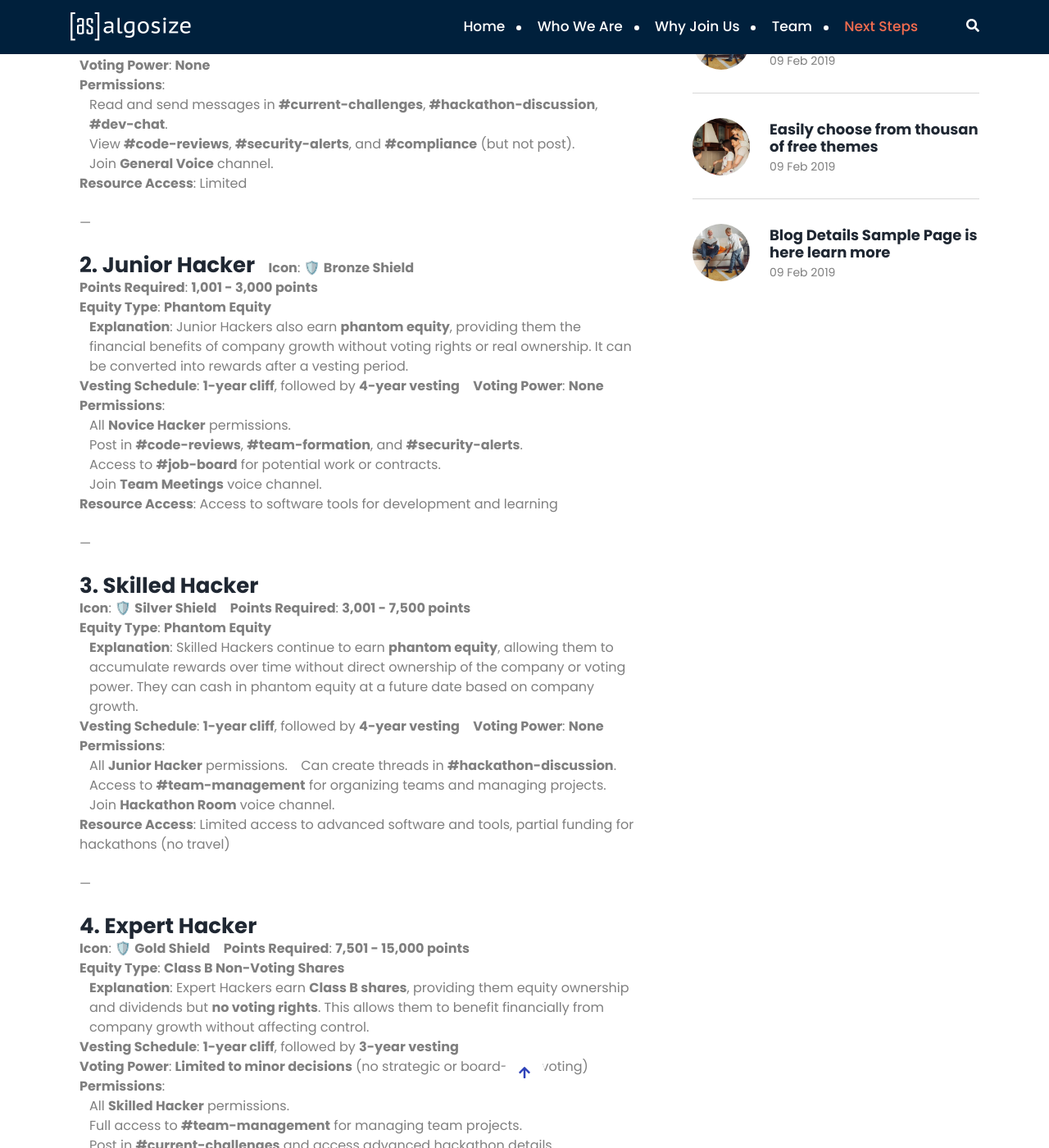
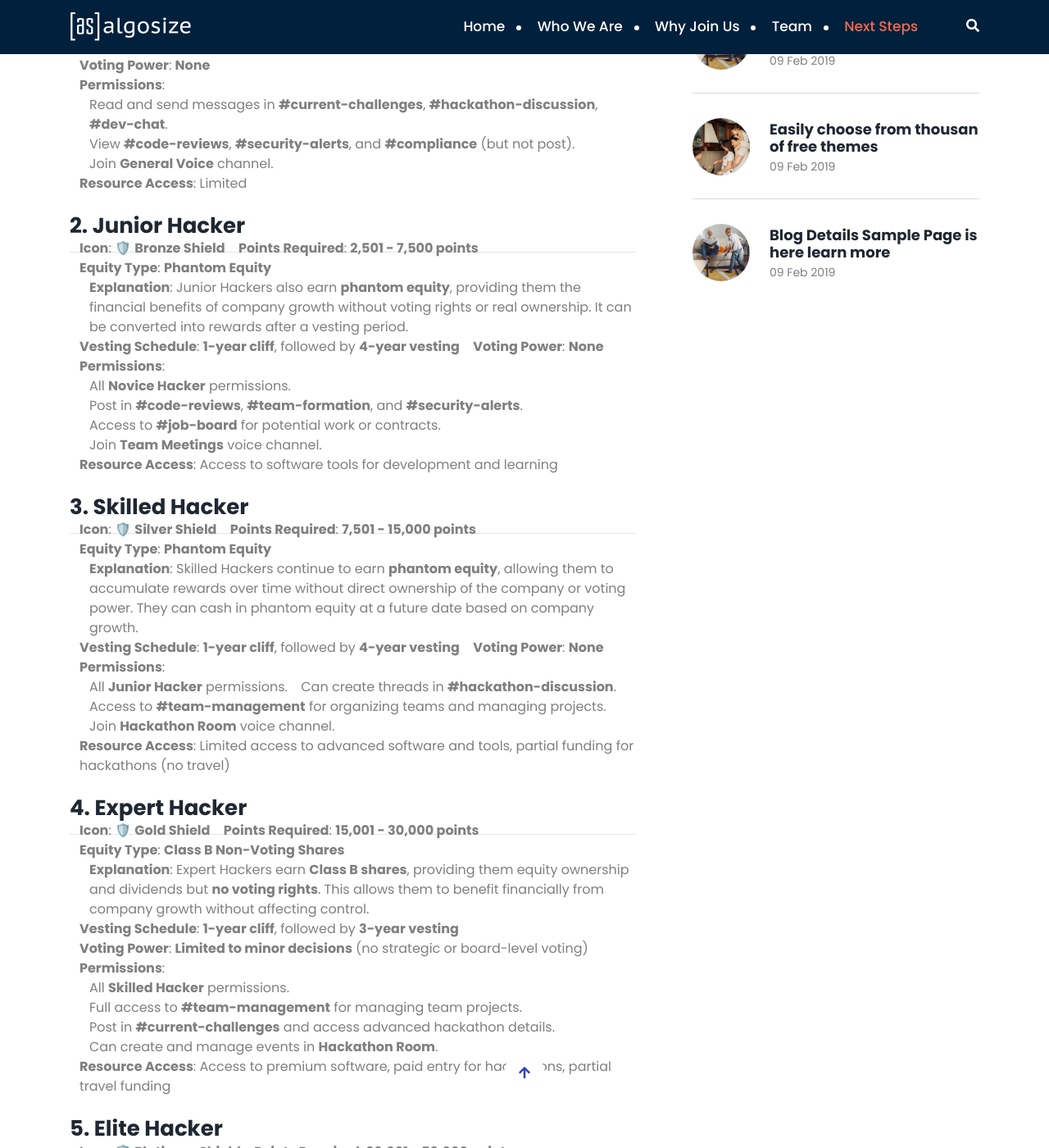
Before and after one commit to AlgoSize/website, a Jekyll site: the page built from _portfolios/ranking-tiers.md, in a window 1280 px wide and 1400 px high, scrolled down 1161 px. Shown: the whole window at 82% size. Built offline with Jekyll 4.4.1, drawn with Linux system fonts in a browser that asks for light colours; some of the changed text lies outside the part shown.

Commit message:
Update ranking-tiers.md

```diff
--- a/_portfolios/ranking-tiers.md
+++ b/_portfolios/ranking-tiers.md
@@ -5,9 +5,10 @@ layout: service
 ---
 <br/>
 <br/>
+
 ### **1. Novice Hacker**
 - **Icon**: 🛡️ **Copper Shield**
-- **Points Required**: **0 - 1,000 points**
+- **Points Required**: **0 - 2,500 points**
 - **Equity Type**: **Phantom Equity**
   - **Explanation**: Novice Hackers earn **phantom equity**, which allows them to benefit from the company's growth without owning real shares. Phantom equity mimics stock value but doesn’t provide ownership or voting power. It can be cashed out after a specific vesting period or liquidity event.
 - **Vesting Schedule**: **1-year cliff**, followed by **4-year vesting** (25% per year).
@@ -19,12 +20,15 @@ layout: service
 - **Resource Access**: Limited
 <br/>
 <br/>
+
 ---
+
 <br/>
 <br/>
+
 ### **2. Junior Hacker**
 - **Icon**: 🛡️ **Bronze Shield**
-- **Points Required**: **1,001 - 3,000 points**
+- **Points Required**: **2,501 - 7,500 points**
 - **Equity Type**: **Phantom Equity**
   - **Explanation**: Junior Hackers also earn **phantom equity**, providing them the financial benefits of company growth without voting rights or real ownership. It can be converted into rewards after a vesting period.
 - **Vesting Schedule**: **1-year cliff**, followed by **4-year vesting**
@@ -37,12 +41,15 @@ layout: service
 - **Resource Access**: Access to software tools for development and learning
 <br/>
 <br/>
+
 ---
+
 <br/>
 <br/>
+
 ### **3. Skilled Hacker**
 - **Icon**: 🛡️ **Silver Shield**
-- **Points Required**: **3,001 - 7,500 points**
+- **Points Required**: **7,501 - 15,000 points**
 - **Equity Type**: **Phantom Equity**
   - **Explanation**: Skilled Hackers continue to earn **phantom equity**, allowing them to accumulate rewards over time without direct ownership of the company or voting power. They can cash in phantom equity at a future date based on company growth.
 - **Vesting Schedule**: **1-year cliff**, followed by **4-year vesting**
@@ -55,12 +62,15 @@ layout: service
 - **Resource Access**: Limited access to advanced software and tools, partial funding for hackathons (no travel)
 <br/>
 <br/>
+
 ---
+
 <br/>
 <br/>
+
 ### **4. Expert Hacker**
 - **Icon**: 🛡️ **Gold Shield**
-- **Points Required**: **7,501 - 15,000 points**
+- **Points Required**: **15,001 - 30,000 points**
 - **Equity Type**: **Class B Non-Voting Shares**
   - **Explanation**: Expert Hackers earn **Class B shares**, providing them equity ownership and dividends but **no voting rights**. This allows them to benefit financially from company growth without affecting control.
 - **Vesting Schedule**: **1-year cliff**, followed by **3-year vesting**
@@ -73,12 +83,15 @@ layout: service
 - **Resource Access**: Access to premium software, paid entry for hackathons, partial travel funding
 <br/>
 <br/>
+
 ---
+
 <br/>
 <br/>
+
 ### **5. Elite Hacker**
 - **Icon**: 🛡️ **Platinum Shield**
-- **Points Required**: **15,001 - 25,000 points**
+- **Points Required**: **30,001 - 50,000 points**
 - **Equity Type**: **Class A Voting Shares**
   - **Explanation**: Elite Hackers earn **Class A shares**, granting them **full voting rights** on major company decisions. This includes strategic planning, leadership elections, and company policies.
 - **Vesting Schedule**: **1-year cliff**, followed by **3-year vesting**
@@ -125,9 +144,12 @@ layout: service
 - **Resource Access**: Same as **Mentor**
 <br/>
 <br/>
+
 ---
+
 <br/>
 <br/>
+
 ### **8. Admin**
 - **Icon**: 🛡️ **Titanium Shield**
 - **Points Required**: **No points requirement** (Assigned based on trust and responsibility)
```
Also changed, not shown: other parts of _portfolios/ranking-tiers.md (+8 -2 lines).
